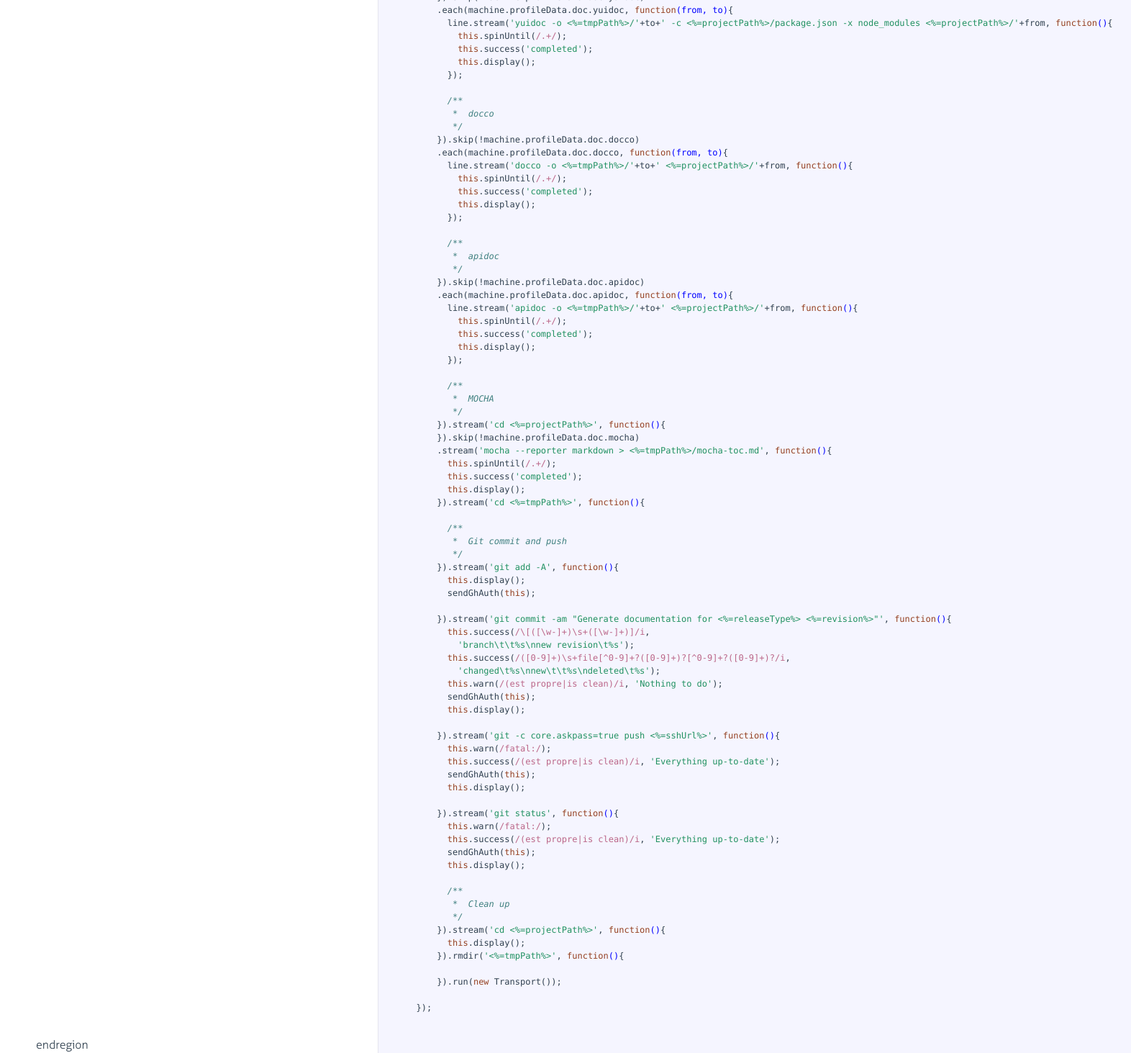
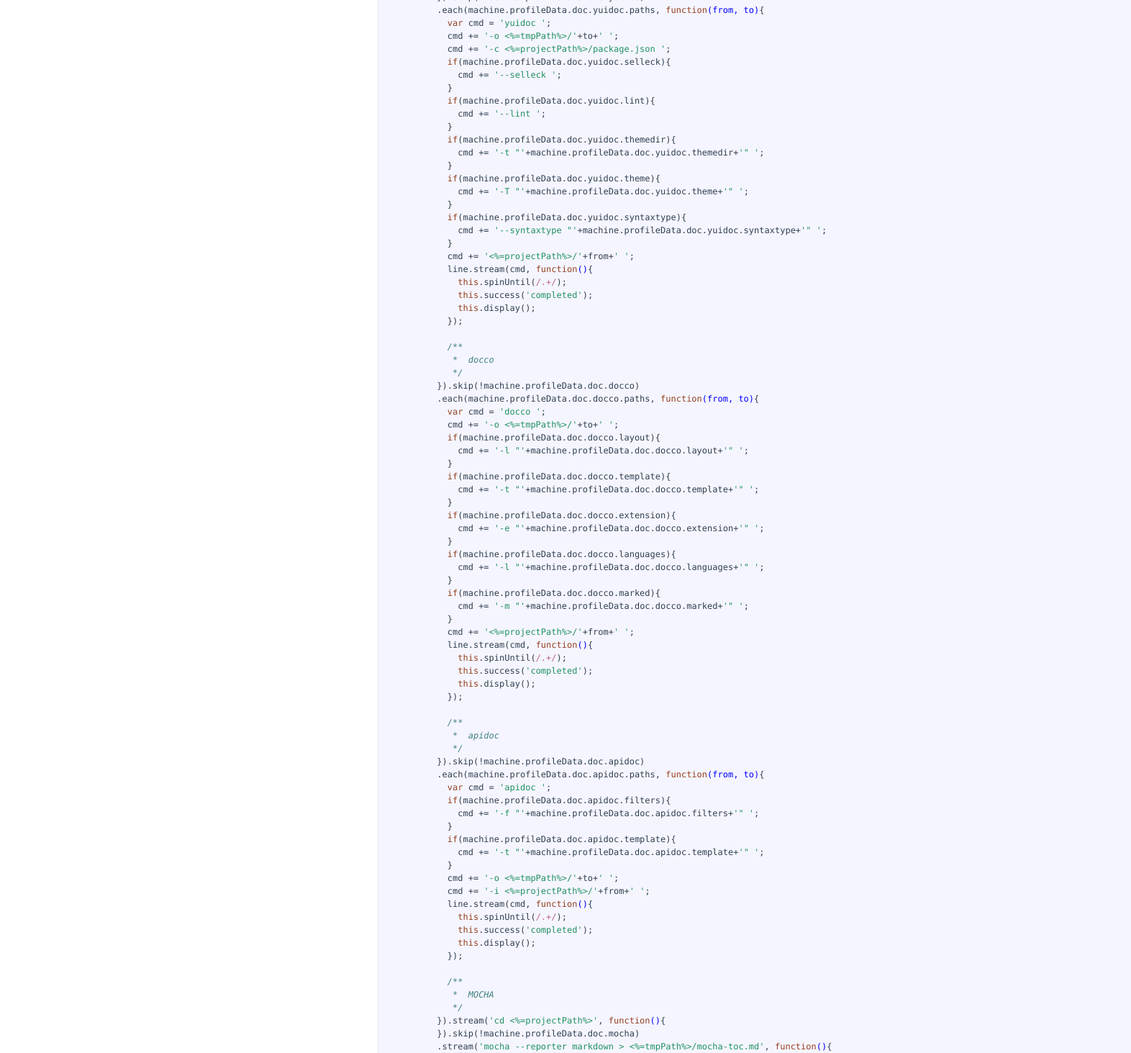
Before and after one commit to maboiteaspam/project-bin-doc, a plain HTML site: page docco/index.html in a window 1280 px wide. Shown: the part 2500-3963 px from the top of the page at 72% size, 1572 px wide, since content can reach past the window. Drawn offline with Linux system fonts and the light colour scheme.

Commit message:
Generate documentation for - 1.0.0

```diff
--- a/docco/index.html
+++ b/docco/index.html
@@ -154,7 +154,7 @@ program
          *  JsDox
          */</span>
       }).skip(!machine.profileData.doc.jsdox)
-      .each(machine.profileData.doc.jsdox, <span class="hljs-function"><span class="hljs-keyword">function</span><span class="hljs-params">(from, to)</span></span>{
+      .each(machine.profileData.doc.jsdox.paths, <span class="hljs-function"><span class="hljs-keyword">function</span><span class="hljs-params">(from, to)</span></span>{
         line.stream(<span class="hljs-string">'jsdox -r --output &lt;%=tmpPath%&gt;/'</span>+to+<span class="hljs-string">' &lt;%=projectPath%&gt;/'</span>+from, <span class="hljs-function"><span class="hljs-keyword">function</span><span class="hljs-params">()</span></span>{
           <span class="hljs-keyword">this</span>.spinUntil(<span class="hljs-regexp">/.+/</span>);
           <span class="hljs-keyword">this</span>.success(<span class="hljs-string">'completed'</span>);
@@ -165,7 +165,7 @@ program
          *  JsDoc
          */</span>
       }).skip(!machine.profileData.doc.jsdoc)
-      .each(machine.profileData.doc.jsdoc, <span class="hljs-function"><span class="hljs-keyword">function</span><span class="hljs-params">(from, to)</span></span>{
+      .each(machine.profileData.doc.jsdoc.paths, <span class="hljs-function"><span class="hljs-keyword">function</span><span class="hljs-params">(from, to)</span></span>{
         line.stream(<span class="hljs-string">'jsdoc -r &lt;%=projectPath%&gt;/'</span>+from+<span class="hljs-string">' -d &lt;%=tmpPath%&gt;/'</span>+to, <span class="hljs-function"><span class="hljs-keyword">function</span><span class="hljs-params">()</span></span>{
           <span class="hljs-keyword">this</span>.spinUntil(<span class="hljs-regexp">/.+/</span>);
           <span class="hljs-keyword">this</span>.success(<span class="hljs-string">'completed'</span>);
@@ -176,8 +176,27 @@ program
          *  YuiDoc
          */</span>
       }).skip(!machine.profileData.doc.yuidoc)
-      .each(machine.profileData.doc.yuidoc, <span class="hljs-function"><span class="hljs-keyword">function</span><span class="hljs-params">(from, to)</span></span>{
-        line.stream(<span class="hljs-string">'yuidoc -o &lt;%=tmpPath%&gt;/'</span>+to+<span class="hljs-string">' -c &lt;%=projectPath%&gt;/package.json -x node_modules &lt;%=projectPath%&gt;/'</span>+from, <span class="hljs-function"><span class="hljs-keyword">function</span><span class="hljs-params">()</span></span>{
+      .each(machine.profileData.doc.yuidoc.paths, <span class="hljs-function"><span class="hljs-keyword">function</span><span class="hljs-params">(from, to)</span></span>{
+        <span class="hljs-keyword">var</span> cmd = <span class="hljs-string">'yuidoc '</span>;
+        cmd += <span class="hljs-string">'-o &lt;%=tmpPath%&gt;/'</span>+to+<span class="hljs-string">' '</span>;
+        cmd += <span class="hljs-string">'-c &lt;%=projectPath%&gt;/package.json '</span>;
+        <span class="hljs-keyword">if</span>(machine.profileData.doc.yuidoc.selleck){
+          cmd += <span class="hljs-string">'--selleck '</span>;
+        }
+        <span class="hljs-keyword">if</span>(machine.profileData.doc.yuidoc.lint){
+          cmd += <span class="hljs-string">'--lint '</span>;
+        }
+        <span class="hljs-keyword">if</span>(machine.profileData.doc.yuidoc.themedir){
+          cmd += <span class="hljs-string">'-t "'</span>+machine.profileData.doc.yuidoc.themedir+<span class="hljs-string">'" '</span>;
+        }
+        <span class="hljs-keyword">if</span>(machine.profileData.doc.yuidoc.theme){
+          cmd += <span class="hljs-string">'-T "'</span>+machine.profileData.doc.yuidoc.theme+<span class="hljs-string">'" '</span>;
+        }
+        <span class="hljs-keyword">if</span>(machine.profileData.doc.yuidoc.syntaxtype){
+          cmd += <span class="hljs-string">'--syntaxtype "'</span>+machine.profileData.doc.yuidoc.syntaxtype+<span class="hljs-string">'" '</span>;
+        }
+        cmd += <span class="hljs-string">'&lt;%=projectPath%&gt;/'</span>+from+<span class="hljs-string">' '</span>;
+        line.stream(cmd, <span class="hljs-function"><span class="hljs-keyword">function</span><span class="hljs-params">()</span></span>{
           <span class="hljs-keyword">this</span>.spinUntil(<span class="hljs-regexp">/.+/</span>);
           <span class="hljs-keyword">this</span>.success(<span class="hljs-string">'completed'</span>);
           <span class="hljs-keyword">this</span>.display();
@@ -187,8 +206,26 @@ program
          *  docco
          */</span>
       }).skip(!machine.profileData.doc.docco)
-      .each(machine.profileData.doc.docco, <span class="hljs-function"><span class="hljs-keyword">function</span><span class="hljs-params">(from, to)</span></span>{
-        line.stream(<span class="hljs-string">'docco -o &lt;%=tmpPath%&gt;/'</span>+to+<span class="hljs-string">' &lt;%=projectPath%&gt;/'</span>+from, <span class="hljs-function"><span class="hljs-keyword">function</span><span class="hljs-params">()</span></span>{
+      .each(machine.profileData.doc.docco.paths, <span class="hljs-function"><span class="hljs-keyword">function</span><span class="hljs-params">(from, to)</span></span>{
+        <span class="hljs-keyword">var</span> cmd = <span class="hljs-string">'docco '</span>;
+        cmd += <span class="hljs-string">'-o &lt;%=tmpPath%&gt;/'</span>+to+<span class="hljs-string">' '</span>;
+        <span class="hljs-keyword">if</span>(machine.profileData.doc.docco.layout){
+          cmd += <span class="hljs-string">'-l "'</span>+machine.profileData.doc.docco.layout+<span class="hljs-string">'" '</span>;
+        }
+        <span class="hljs-keyword">if</span>(machine.profileData.doc.docco.template){
+          cmd += <span class="hljs-string">'-t "'</span>+machine.profileData.doc.docco.template+<span class="hljs-string">'" '</span>;
+        }
+        <span class="hljs-keyword">if</span>(machine.profileData.doc.docco.extension){
+          cmd += <span class="hljs-string">'-e "'</span>+machine.profileData.doc.docco.extension+<span class="hljs-string">'" '</span>;
+        }
+        <span class="hljs-keyword">if</span>(machine.profileData.doc.docco.languages){
+          cmd += <span class="hljs-string">'-l "'</span>+machine.profileData.doc.docco.languages+<span class="hljs-string">'" '</span>;
+        }
+        <span class="hljs-keyword">if</span>(machine.profileData.doc.docco.marked){
+          cmd += <span class="hljs-string">'-m "'</span>+machine.profileData.doc.docco.marked+<span class="hljs-string">'" '</span>;
+        }
+        cmd += <span class="hljs-string">'&lt;%=projectPath%&gt;/'</span>+from+<span class="hljs-string">' '</span>;
+        line.stream(cmd, <span class="hljs-function"><span class="hljs-keyword">function</span><span class="hljs-params">()</span></span>{
           <span class="hljs-keyword">this</span>.spinUntil(<span class="hljs-regexp">/.+/</span>);
           <span class="hljs-keyword">this</span>.success(<span class="hljs-string">'completed'</span>);
           <span class="hljs-keyword">this</span>.display();
@@ -198,8 +235,17 @@ program
          *  apidoc
          */</span>
       }).skip(!machine.profileData.doc.apidoc)
-      .each(machine.profileData.doc.apidoc, <span class="hljs-function"><span class="hljs-keyword">function</span><span class="hljs-params">(from, to)</span></span>{
-        line.stream(<span class="hljs-string">'apidoc -o &lt;%=tmpPath%&gt;/'</span>+to+<span class="hljs-string">' &lt;%=projectPath%&gt;/'</span>+from, <span class="hljs-function"><span class="hljs-keyword">function</span><span class="hljs-params">()</span></span>{
+      .each(machine.profileData.doc.apidoc.paths, <span class="hljs-function"><span class="hljs-keyword">function</span><span class="hljs-params">(from, to)</span></span>{
+        <span class="hljs-keyword">var</span> cmd = <span class="hljs-string">'apidoc '</span>;
+        <span class="hljs-keyword">if</span>(machine.profileData.doc.apidoc.filters){
+          cmd += <span class="hljs-string">'-f "'</span>+machine.profileData.doc.apidoc.filters+<span class="hljs-string">'" '</span>;
+        }
+        <span class="hljs-keyword">if</span>(machine.profileData.doc.apidoc.template){
+          cmd += <span class="hljs-string">'-t "'</span>+machine.profileData.doc.apidoc.template+<span class="hljs-string">'" '</span>;
+        }
+        cmd += <span class="hljs-string">'-o &lt;%=tmpPath%&gt;/'</span>+to+<span class="hljs-string">' '</span>;
+        cmd += <span class="hljs-string">'-i &lt;%=projectPath%&gt;/'</span>+from+<span class="hljs-string">' '</span>;
+        line.stream(cmd, <span class="hljs-function"><span class="hljs-keyword">function</span><span class="hljs-params">()</span></span>{
           <span class="hljs-keyword">this</span>.spinUntil(<span class="hljs-regexp">/.+/</span>);
           <span class="hljs-keyword">this</span>.success(<span class="hljs-string">'completed'</span>);
           <span class="hljs-keyword">this</span>.display();
```
Also changed, not shown: jsdoc/index.html (+1 -1 lines), README.md.
